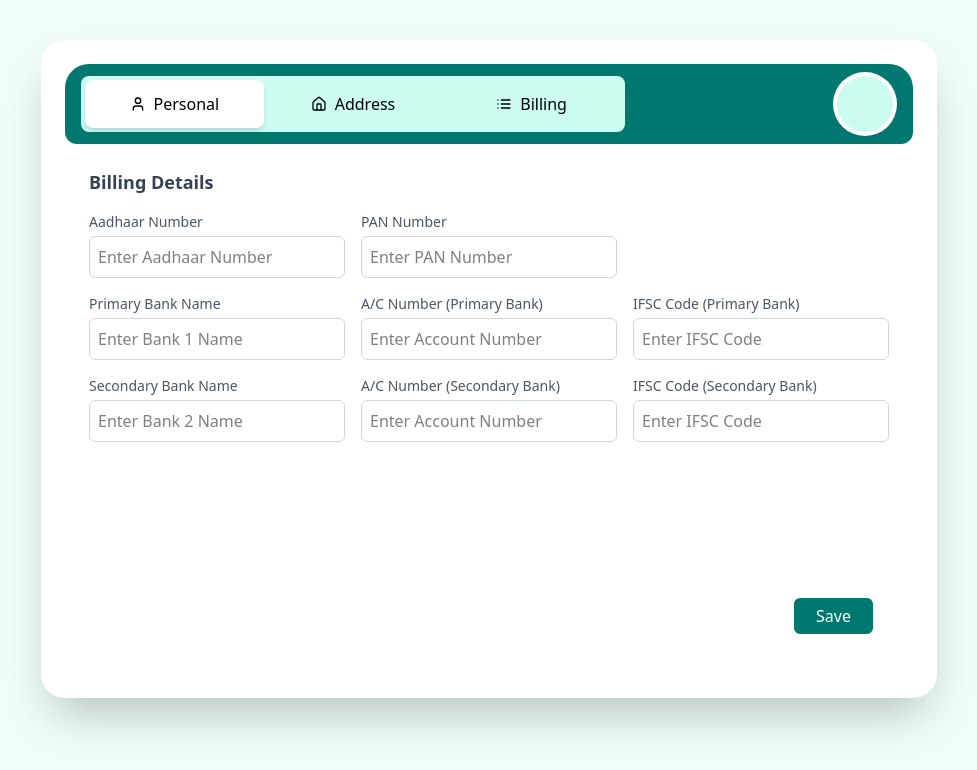
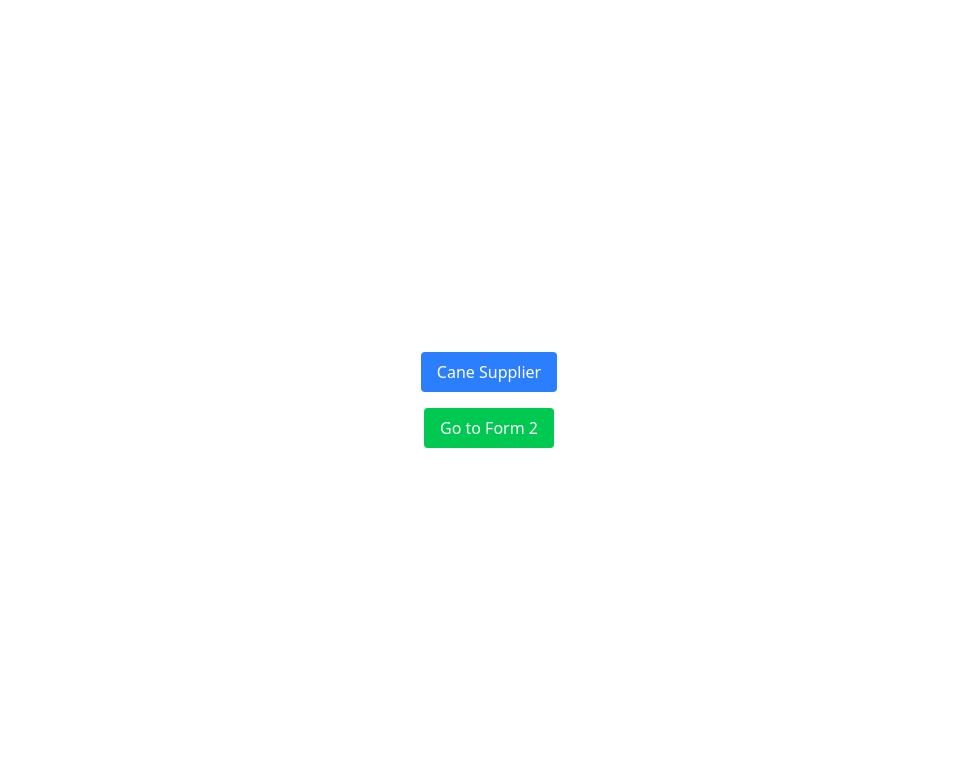
Before and after one commit to Ruturaj2003/multi-step-form-2, a React (Vite) app: page / in a window 1280 px wide. Shown: the top 770 px of the page, without its empty margins (151-1128 px from the left). Built offline with nearby package versions, Linux system fonts and the light colour scheme.

Commit message:
Setup Routes

```diff
--- a/src/App.jsx
+++ b/src/App.jsx
@@ -1,11 +1,24 @@
 import { BrowserRouter, Route, Routes } from 'react-router-dom';
-import FormLayout from './pages/caneSupplierForm/FormLayout';
+import { default as CaneSupplierLayout } from './pages/caneSupplierForm/FormLayout';
+import Home from './pages/Home';
+import General from './pages/caneSupplierForm/General';
+import Address from './pages/caneSupplierForm/Address';
+import Billing from './pages/caneSupplierForm/Billing';
 
 function App() {
   return (
     <BrowserRouter>
       <Routes>
-        <Route path="/" element={<FormLayout></FormLayout>}></Route>
+        <Route path="/" element={<Home></Home>}></Route>
+        {/* Cane Supplier Form */}
+        <Route
+          path="/cane-supplier"
+          element={<CaneSupplierLayout></CaneSupplierLayout>}
+        >
+          <Route index element={<General></General>}></Route>
+          <Route path="address" element={Address}></Route>
+          <Route path="billing" element={<Billing></Billing>}></Route>
+        </Route>
       </Routes>
     </BrowserRouter>
   );
--- /dev/null
+++ b/src/pages/Home.jsx
@@ -0,0 +1,21 @@
+import { Link } from 'react-router-dom';
+
+const Home = () => {
+  return (
+    <div className="flex flex-col items-center justify-center h-screen space-y-4">
+      <Link
+        to="/cane-supplier"
+        className="px-4 py-2 bg-blue-500 text-white rounded"
+      >
+        Cane Supplier
+      </Link>
+      <Link
+        to="/form-two"
+        className="px-4 py-2 bg-green-500 text-white rounded"
+      >
+        Go to Form 2
+      </Link>
+    </div>
+  );
+};
+export default Home;
```
